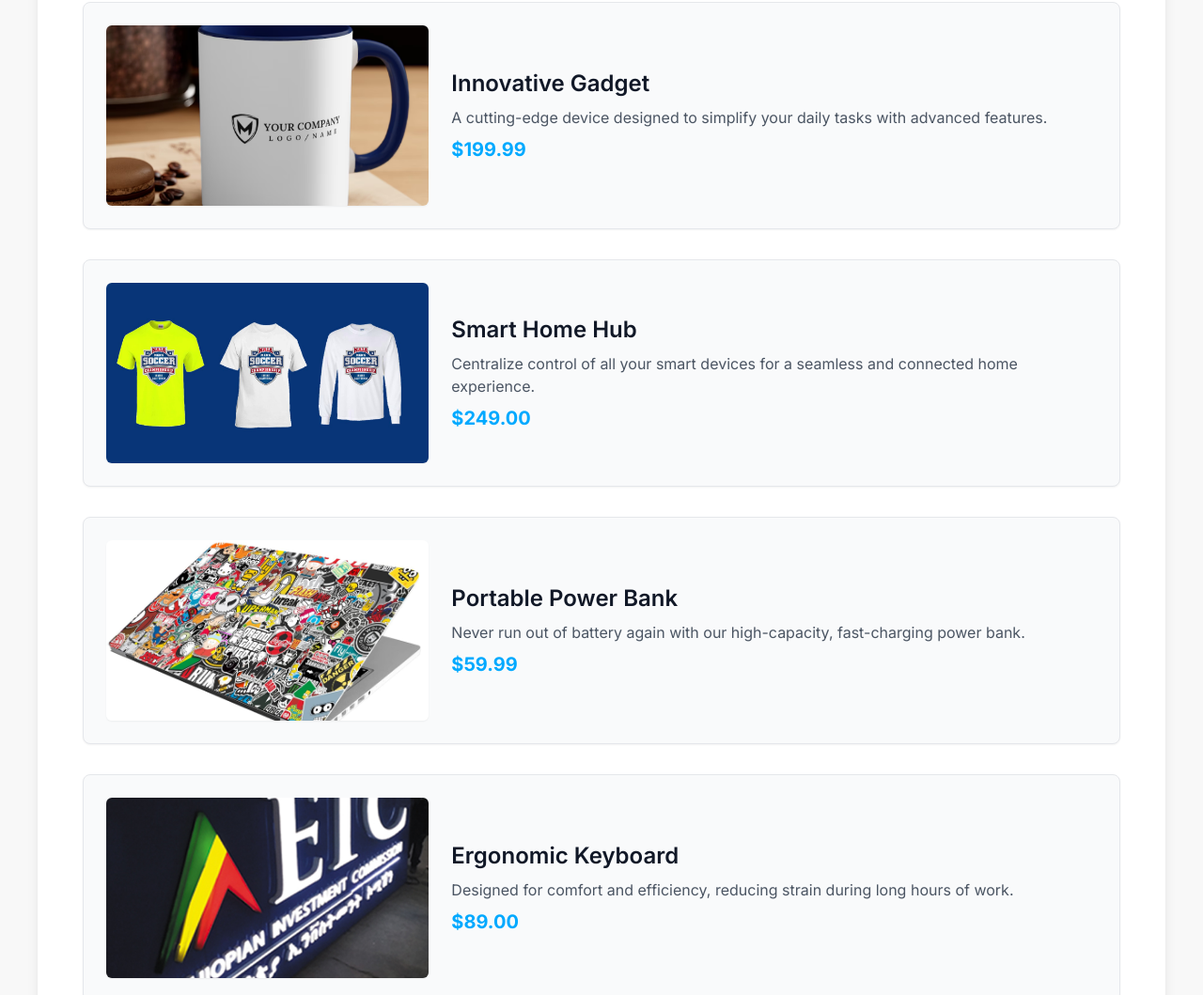
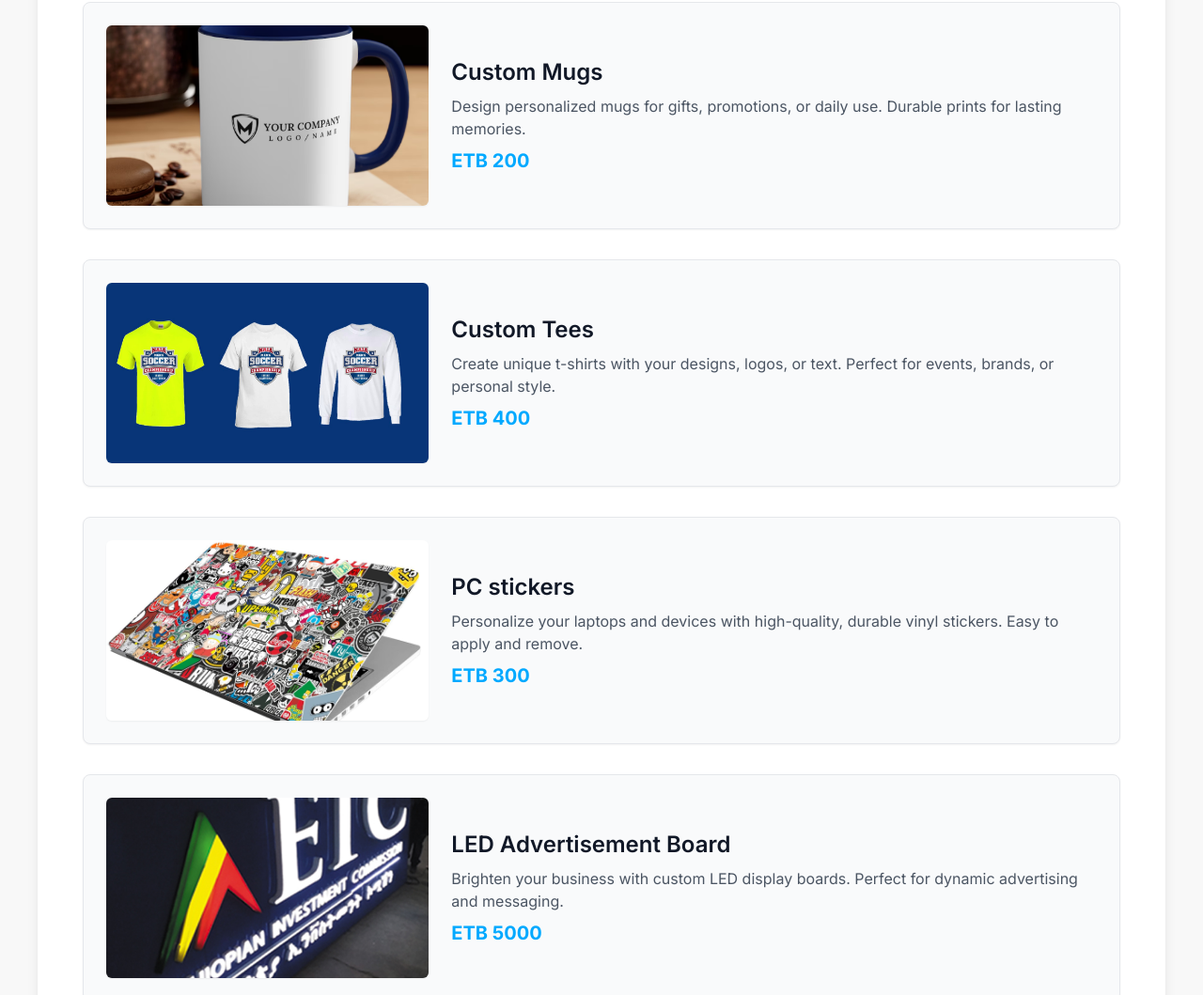
Before and after one commit to ben-on-tech/MUG-shop, a plain HTML site: page index.html in a window 1280 px wide. Shown: the part 1168-2227 px from the top of the page at 94% size. Drawn offline with nearby package versions, Linux system fonts and the light colour scheme.

Commit message:
updated product

```diff
--- a/index.html
+++ b/index.html
@@ -127,36 +127,36 @@
                 <div class="flex flex-col md:flex-row items-center bg-gray-50 p-6 rounded-lg shadow-sm border border-gray-200">
                     <img src="img/il_1080xN.5681979017_57to.avif" alt="Product A" class="w-full md:w-1/3 h-48 object-cover rounded-md mb-4 md:mb-0 md:mr-6 shadow-sm">
                     <div class="md:w-2/3 text-center md:text-left">
-                        <h3 class="text-2xl font-semibold text-gray-900 mb-2">Innovative Gadget</h3>
-                        <p class="text-gray-600 mb-2">A cutting-edge device designed to simplify your daily tasks with advanced features.</p>
-                        <span class="text-Seer-primary text-xl font-bold">$199.99</span>
+                        <h3 class="text-2xl font-semibold text-gray-900 mb-2">Custom Mugs</h3>
+                        <p class="text-gray-600 mb-2">Design personalized mugs for gifts, promotions, or daily use. Durable prints for lasting memories.</p>
+                        <span class="text-Seer-primary text-xl font-bold">ETB 200</span>
                     </div>
                 </div>
                 <!-- Product Item 2 -->
                 <div class="flex flex-col md:flex-row items-center bg-gray-50 p-6 rounded-lg shadow-sm border border-gray-200">
                     <img src="img/custom tees.jpg" alt="Product B" class="w-full md:w-1/3 h-48 object-cover rounded-md mb-4 md:mb-0 md:mr-6 shadow-sm">
                     <div class="md:w-2/3 text-center md:text-left">
-                        <h3 class="text-2xl font-semibold text-gray-900 mb-2">Smart Home Hub</h3>
-                        <p class="text-gray-600 mb-2">Centralize control of all your smart devices for a seamless and connected home experience.</p>
-                        <span class="text-Seer-primary text-xl font-bold">$249.00</span>
+                        <h3 class="text-2xl font-semibold text-gray-900 mb-2">Custom Tees</h3>
+                        <p class="text-gray-600 mb-2">Create unique t-shirts with your designs, logos, or text. Perfect for events, brands, or personal style.</p>
+                        <span class="text-Seer-primary text-xl font-bold">ETB 400</span>
                     </div>
                 </div>
                 <!-- Product Item 3 -->
                 <div class="flex flex-col md:flex-row items-center bg-gray-50 p-6 rounded-lg shadow-sm border border-gray-200">
                     <img src="img/pc stickers.jpg" alt="Product C" class="w-full md:w-1/3 h-48 object-cover rounded-md mb-4 md:mb-0 md:mr-6 shadow-sm">
                     <div class="md:w-2/3 text-center md:text-left">
-                        <h3 class="text-2xl font-semibold text-gray-900 mb-2">Portable Power Bank</h3>
-                        <p class="text-gray-600 mb-2">Never run out of battery again with our high-capacity, fast-charging power bank.</p>
-                        <span class="text-Seer-primary text-xl font-bold">$59.99</span>
+                        <h3 class="text-2xl font-semibold text-gray-900 mb-2">PC stickers</h3>
+                        <p class="text-gray-600 mb-2"> Personalize your laptops and devices with high-quality, durable vinyl stickers. Easy to apply and remove.</p>
+                        <span class="text-Seer-primary text-xl font-bold">ETB 300</span>
                     </div>
                 </div>
                 <!-- Product Item 4 -->
                 <div class="flex flex-col md:flex-row items-center bg-gray-50 p-6 rounded-lg shadow-sm border border-gray-200">
                     <img src="img/led design.jpg" alt="Product D" class="w-full md:w-1/3 h-48 object-cover rounded-md mb-4 md:mb-0 md:mr-6 shadow-sm">
                     <div class="md:w-2/3 text-center md:text-left">
-                        <h3 class="text-2xl font-semibold text-gray-900 mb-2">Ergonomic Keyboard</h3>
-                        <p class="text-gray-600 mb-2">Designed for comfort and efficiency, reducing strain during long hours of work.</p>
-                        <span class="text-Seer-primary text-xl font-bold">$89.00</span>
+                        <h3 class="text-2xl font-semibold text-gray-900 mb-2">LED Advertisement Board</h3>
+                        <p class="text-gray-600 mb-2">Brighten your business with custom LED display boards. Perfect for dynamic advertising and messaging.</p>
+                        <span class="text-Seer-primary text-xl font-bold">ETB 5000</span>
                     </div>
                 </div>
 
```
